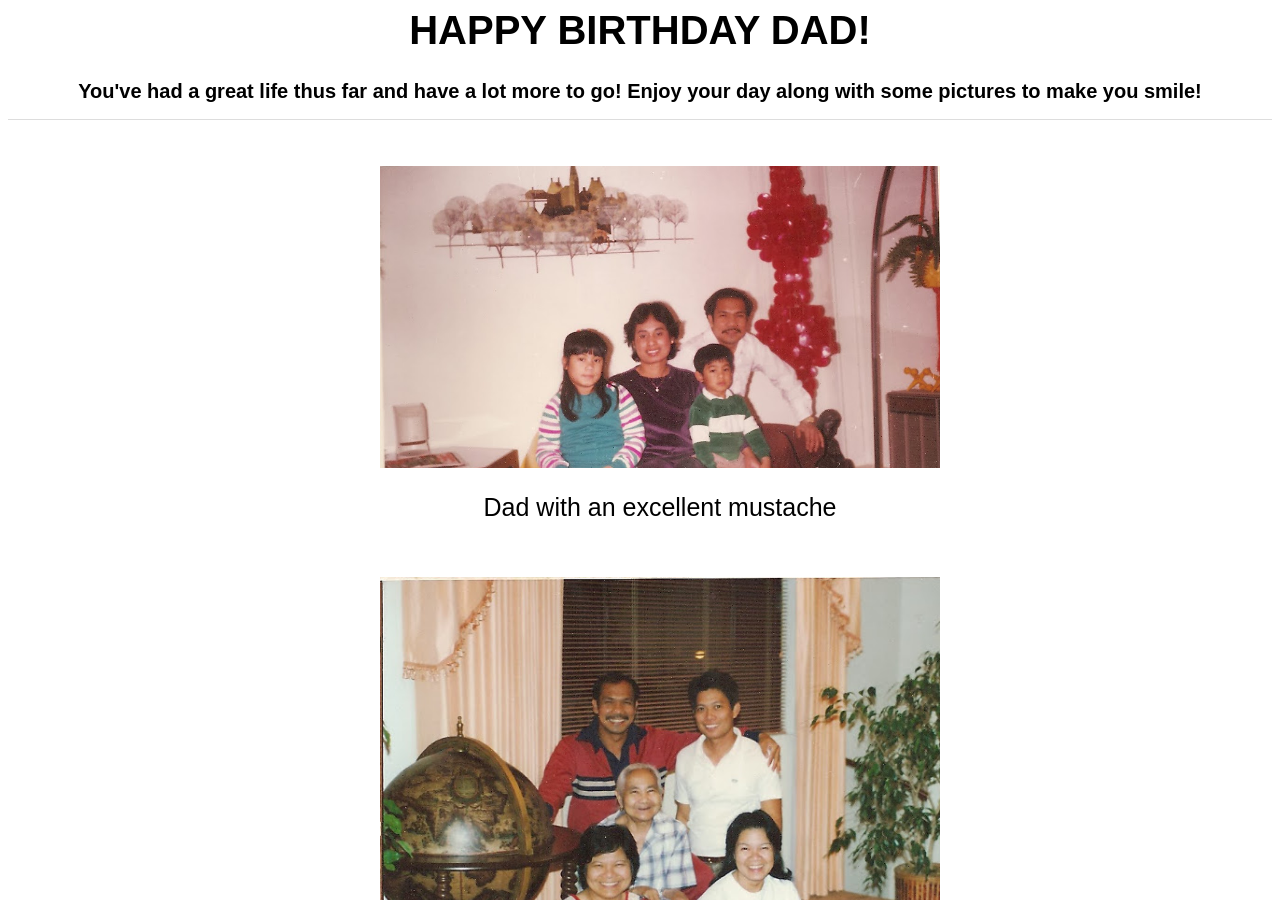
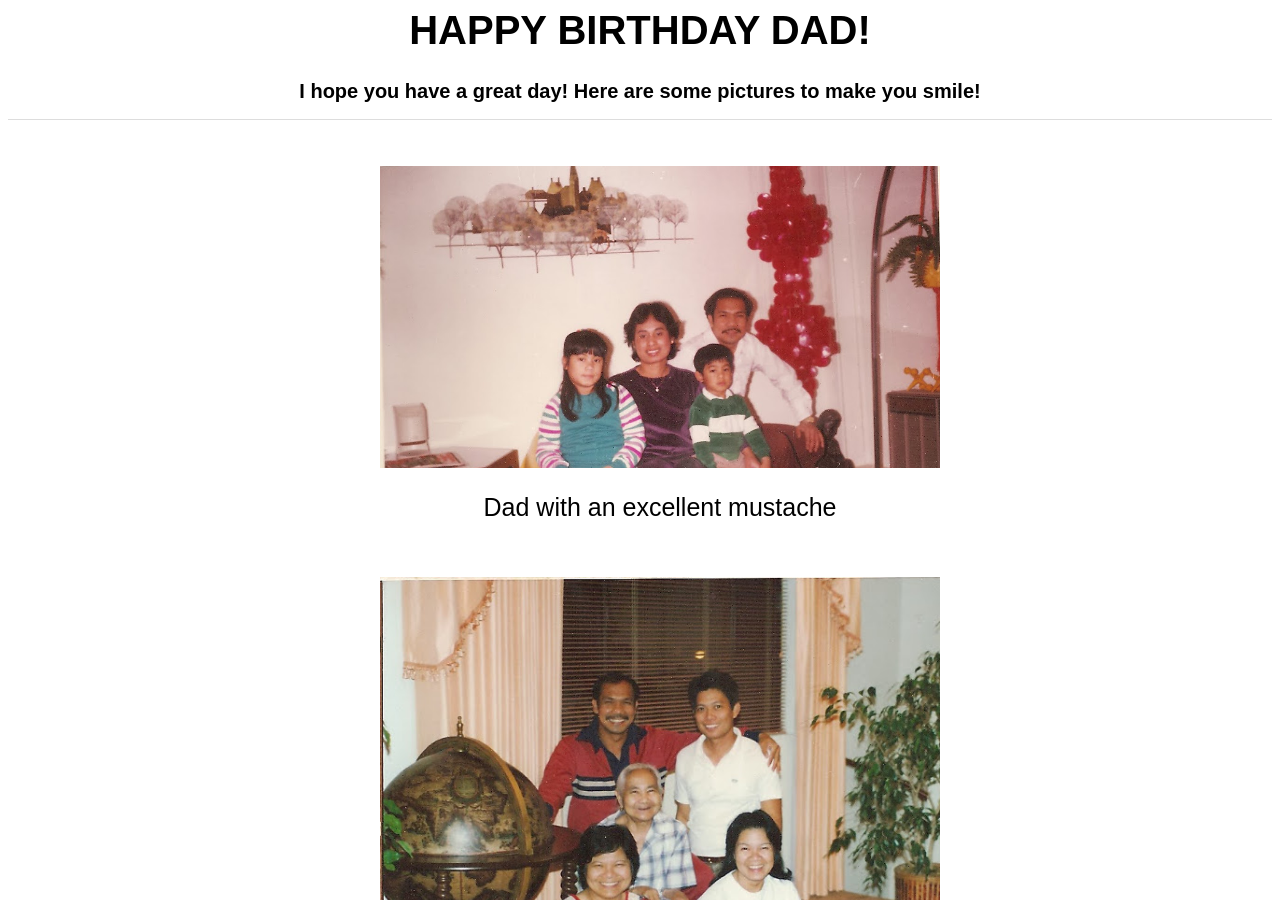
Before and after one commit to inthewhale/inthewhale.github.io, a Jekyll site: the page dad70/index.html, which Jekyll copies as it is, in a window 1280 px wide and 900 px high. Built offline with Jekyll 4.4.1, drawn with Linux system fonts in a browser that asks for light colours.

Commit message:
revised message header

```diff
--- a/dad70/index.html
+++ b/dad70/index.html
@@ -7,7 +7,7 @@
 
 	<div class="greeting">
 		<h1> HAPPY BIRTHDAY DAD! </h1>
-		<h2> You've had a great life thus far and have a lot more to go! Enjoy your day along with some pictures to make you smile! </h2>
+		<h2> I hope you have a great day! Here are some pictures to make you smile! </h2>
 	</div>
 
 	<div class="item">
```
